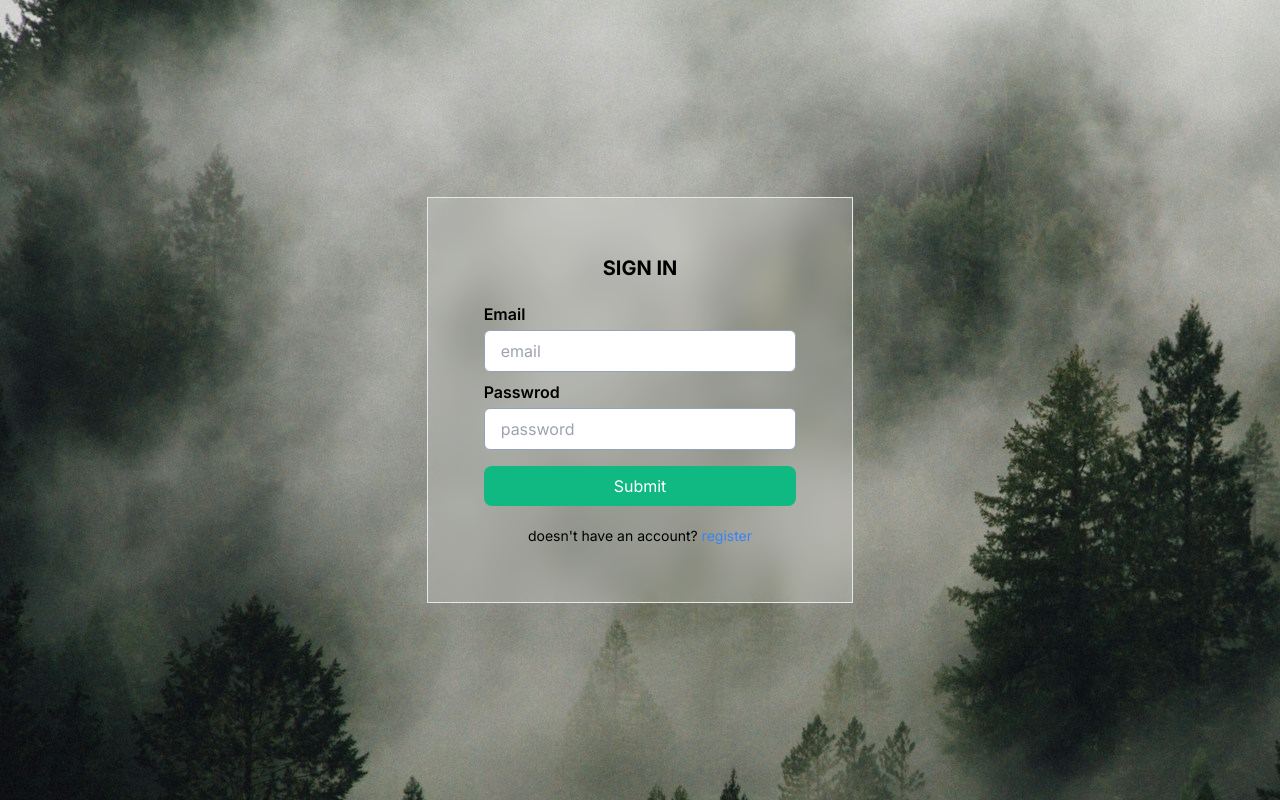
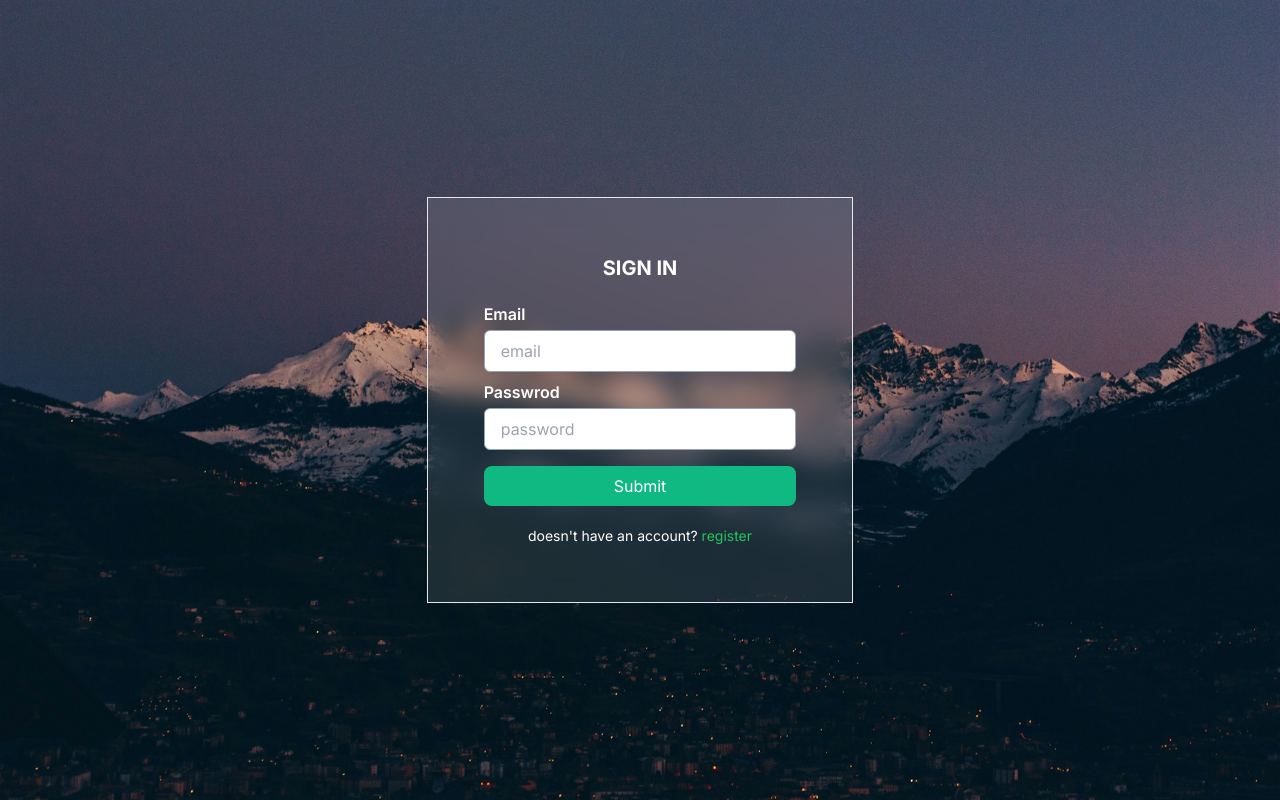
Before and after one commit to iqbalpa/chat-app-frontend, a Next.js app: page /signin in a window 1280 px wide. Built offline with nearby package versions, Linux system fonts and the light colour scheme.

Commit message:
feat(auth): change bg image and text color in signup and signin page

```diff
--- a/package.json
+++ b/package.json
@@ -9,6 +9,7 @@
     "lint": "next lint"
   },
   "dependencies": {
+    "axios": "^1.7.2",
     "next": "14.2.4",
     "react": "^18",
     "react-dom": "^18",
--- a/src/modules/signin/signin.tsx
+++ b/src/modules/signin/signin.tsx
@@ -21,12 +21,12 @@ const SignInModule: React.FC = () => {
 	console.log(watch("email"));
 
 	return (
-		<div className="bg-forest h-screen flex justify-center items-center">
-			<div className="w-1/3 bg-white backdrop-filter backdrop-blur-md bg-opacity-20 border border-gray-200 flex flex-col justify-center items-center p-14">
-				<h1 className="text-xl font-bold uppercase mb-5">Sign In</h1>
+		<div className="bg-mountain bg-cover bg-no-repeat h-screen flex justify-center items-center">
+			<div className="w-1/3 bg-white backdrop-filter backdrop-blur-md bg-opacity-10 border border-gray-200 flex flex-col justify-center items-center p-14">
+				<h1 className="text-white text-xl font-bold uppercase mb-5">Sign In</h1>
 				<form onSubmit={handleSubmit(onSubmit)} className="flex flex-col w-full">
 					<div className="flex flex-col mb-2">
-						<p className="font-semibold mb-1">Email</p>
+						<p className="font-semibold mb-1 text-white">Email</p>
 						<input
 							placeholder="email"
 							{...register("email", { required: true })}
@@ -35,7 +35,7 @@ const SignInModule: React.FC = () => {
 						{errors.email && <span className="text-red-500 text-sm">This field is required</span>}
 					</div>
 					<div className="flex flex-col mb-4">
-						<p className="font-semibold mb-1">Passwrod</p>
+						<p className="font-semibold mb-1 text-white">Passwrod</p>
 						<input
 							placeholder="password"
 							{...register("password", { required: true })}
@@ -48,9 +48,9 @@ const SignInModule: React.FC = () => {
 						className="bg-emerald-500 px-4 py-2 rounded-lg text-white hover:bg-emerald-700 hover:cursor-pointer duration-100"
 					/>
 				</form>
-				<p className="text-sm mt-5">
+				<p className="text-white text-sm mt-5">
 					doesn't have an account?{" "}
-					<Link href="/" className="text-blue-500 hover:text-blue-700">
+					<Link href="/" className="text-green-500 hover:text-green-700">
 						register
 					</Link>
 				</p>
--- a/src/modules/signup/signup.tsx
+++ b/src/modules/signup/signup.tsx
@@ -22,12 +22,12 @@ const SignUpModule: React.FC = () => {
 	console.log(watch("email"));
 
 	return (
-		<div className="bg-forest h-screen flex justify-center items-center">
-			<div className="w-1/3 bg-white backdrop-filter backdrop-blur-md bg-opacity-20 border border-gray-200 flex flex-col justify-center items-center p-14">
-				<h1 className="text-xl font-bold uppercase mb-5">Sign Up</h1>
+		<div className="bg-mountain bg-cover bg-no-repeat h-screen flex justify-center items-center">
+			<div className="w-1/3 bg-white backdrop-filter backdrop-blur-md bg-opacity-10 border border-gray-200 flex flex-col justify-center items-center p-14">
+				<h1 className="text-white text-xl font-bold uppercase mb-5">Sign Up</h1>
 				<form onSubmit={handleSubmit(onSubmit)} className="flex flex-col w-full">
 					<div className="flex flex-col mb-2">
-						<p className="font-semibold mb-1">Name</p>
+						<p className="text-white font-semibold mb-1">Name</p>
 						<input
 							placeholder="name"
 							{...register("name", { required: true })}
@@ -36,7 +36,7 @@ const SignUpModule: React.FC = () => {
 						{errors.name && <span className="text-red-500 text-sm">This field is required</span>}
 					</div>
 					<div className="flex flex-col mb-2">
-						<p className="font-semibold mb-1">Email</p>
+						<p className="text-white font-semibold mb-1">Email</p>
 						<input
 							placeholder="email"
 							{...register("email", { required: true })}
@@ -45,7 +45,7 @@ const SignUpModule: React.FC = () => {
 						{errors.email && <span className="text-red-500 text-sm">This field is required</span>}
 					</div>
 					<div className="flex flex-col mb-4">
-						<p className="font-semibold mb-1">Passwrod</p>
+						<p className="text-white font-semibold mb-1">Passwrod</p>
 						<input
 							placeholder="password"
 							{...register("password", { required: true })}
@@ -58,9 +58,9 @@ const SignUpModule: React.FC = () => {
 						className="bg-emerald-500 px-4 py-2 rounded-lg text-white hover:bg-emerald-700 hover:cursor-pointer duration-100"
 					/>
 				</form>
-				<p className="text-sm mt-5">
+				<p className="text-white text-sm mt-5">
 					already have an account?{" "}
-					<Link href="/signin" className="text-blue-500 hover:text-blue-700">
+					<Link href="/signin" className="text-green-500 hover:text-green-700">
 						login
 					</Link>
 				</p>
--- a/tailwind.config.ts
+++ b/tailwind.config.ts
@@ -13,6 +13,7 @@ const config: Config = {
 				"gradient-radial": "radial-gradient(var(--tw-gradient-stops))",
 				"gradient-conic": "conic-gradient(from 180deg at 50% 50%, var(--tw-gradient-stops))",
 				forest: "url('../../public/images/forest.jpg')",
+				mountain: "url('../../public/images/mountain.jpg')",
 			},
 		},
 	},
```
Also changed, not shown: public/images/mountain.jpg (added), 1 other file (tests, documents, lock files or other folders).
